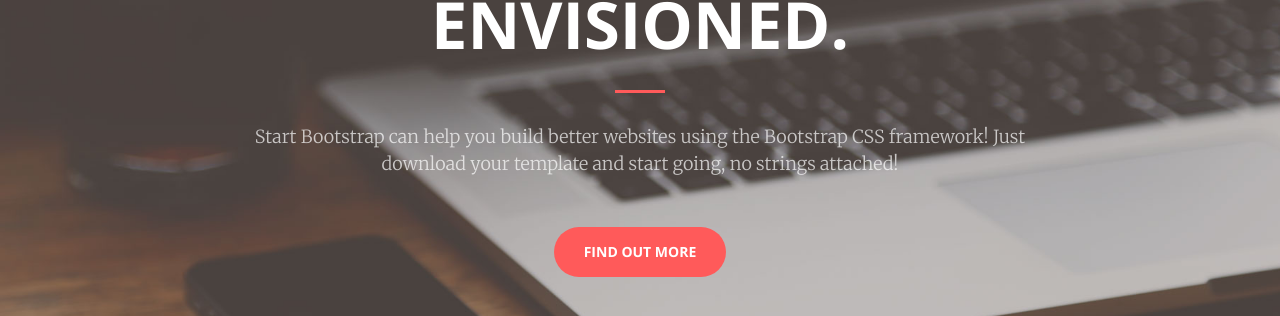
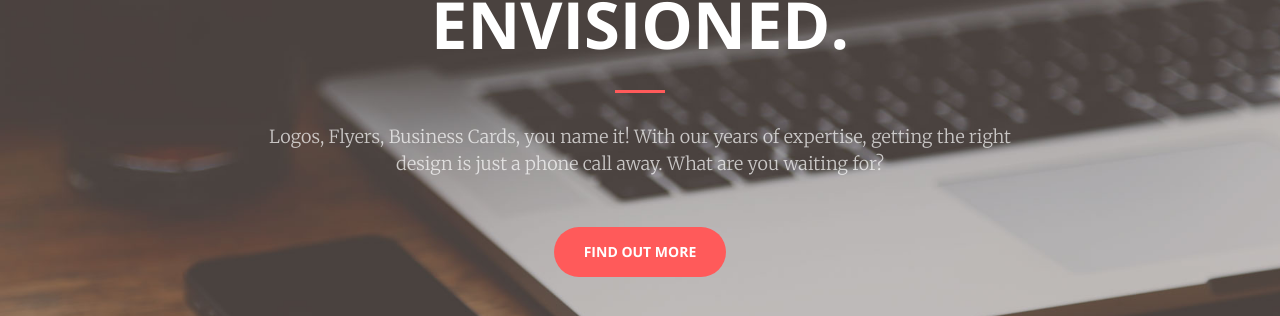
Before and after one commit to jeremiahh1198/jharveydesigns, a Jekyll site: the page built from index.html, in a window 1280 px wide and 900 px high. Shown: the part 404-720 px from the top of the window. Built offline with Jekyll 4.4.1, drawn with Linux system fonts in a browser that asks for light colours.

Commit message:
Update header.html

```diff
--- a/_includes/header.html
+++ b/_includes/header.html
@@ -5,7 +5,7 @@
             <br>
             Envisioned.</h1>
             <hr>
-            <p>Start Bootstrap can help you build better websites using the Bootstrap CSS framework! Just download your template and start going, no strings attached!</p>
+            <p>Logos, Flyers, Business Cards, you name it! With our years of expertise, getting the right design is just a phone call away. What are you waiting for?</p>
             <a href="#about" class="btn btn-primary btn-xl page-scroll">Find Out More</a>
         </div>
     </div>
```
